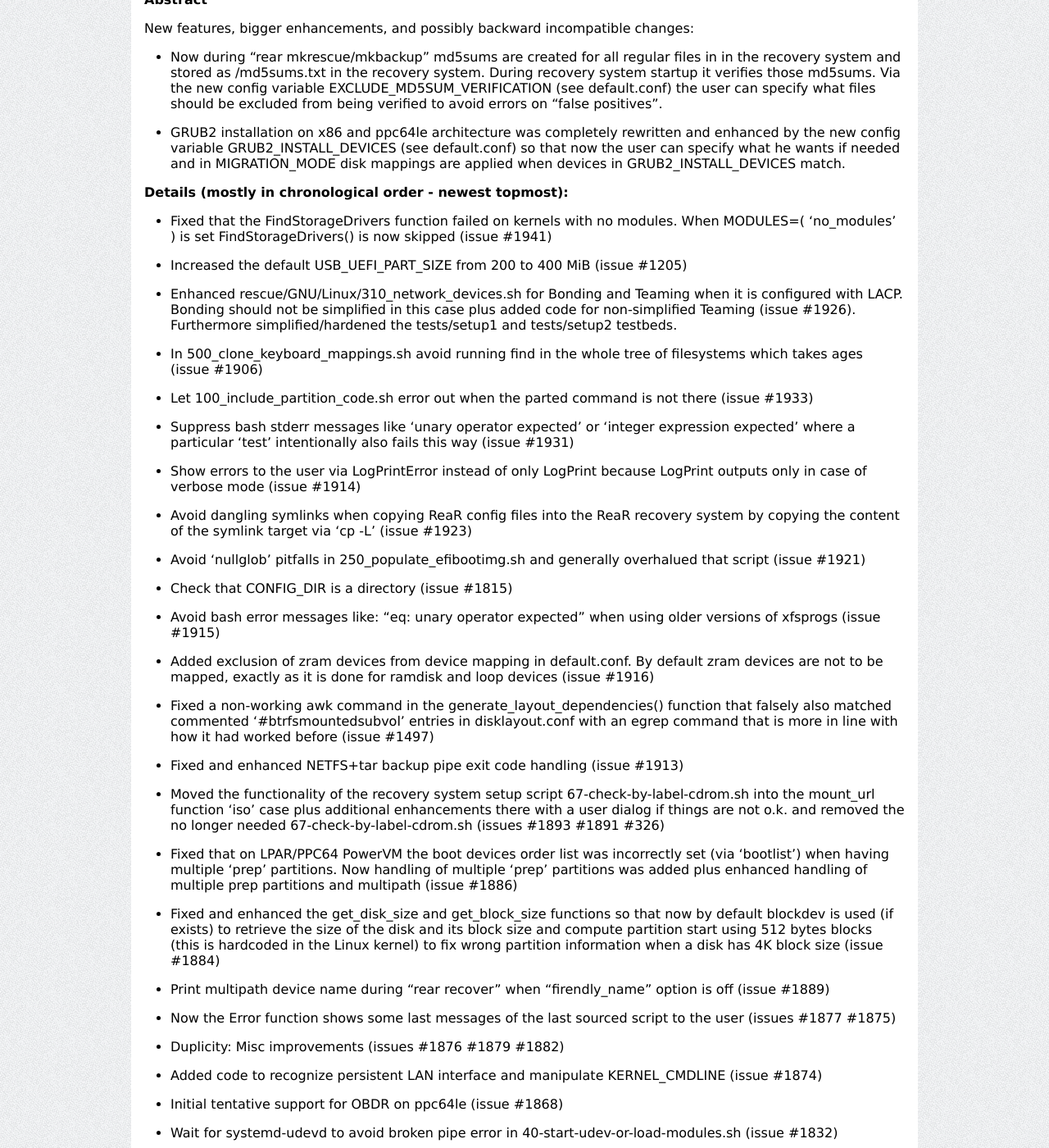
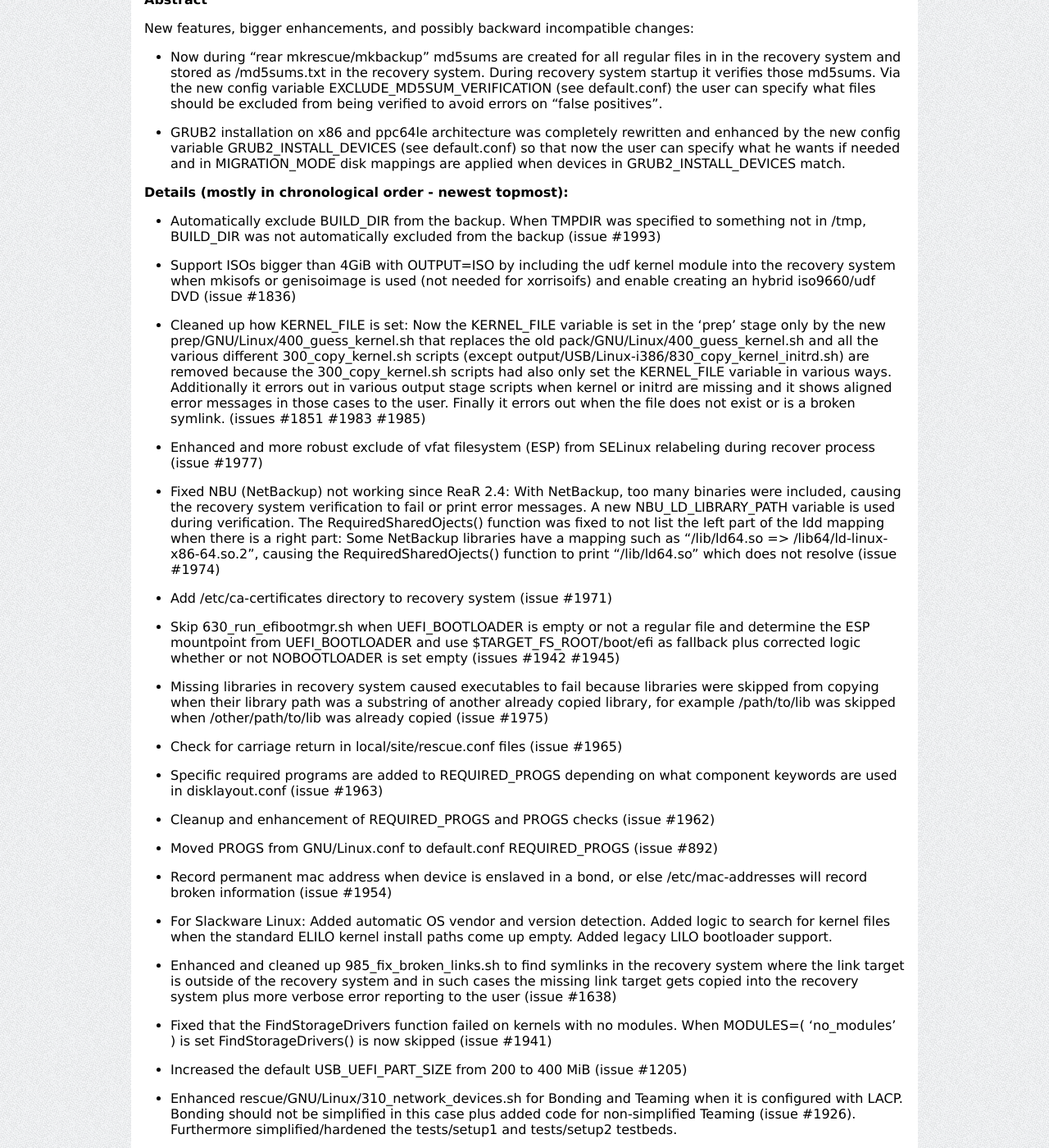
Before and after one commit to rear/rear.github.com, a Jekyll site: the page built from documentation/release-notes-2-5.md, in a window 1280 px wide and 1400 px high, scrolled down 3057 px. Shown: the whole window at 82% size. Built offline with Jekyll 4.4.1, drawn with Linux system fonts in a browser that asks for light colours; comment, search, counter and statistics services are not loaded.

Commit message:
Update release-notes-2-5.md
Added some latest changes to the "Details" part of "Version 2.5"

```diff
--- a/documentation/release-notes-2-5.md
+++ b/documentation/release-notes-2-5.md
@@ -189,6 +189,36 @@
 disk mappings are applied when devices in GRUB2_INSTALL_DEVICES match.
 
 #### Details (mostly in chronological order - newest topmost):
+
+* Automatically exclude BUILD_DIR from the backup. When TMPDIR was specified to something not in /tmp, BUILD_DIR was not automatically excluded from the backup (issue #1993)
+
+* Support ISOs bigger than 4GiB with OUTPUT=ISO by including the udf kernel module into the recovery system when mkisofs or genisoimage is used (not needed for xorrisoifs) and enable creating an hybrid iso9660/udf DVD (issue #1836)
+
+* Cleaned up how KERNEL_FILE is set: Now the KERNEL_FILE variable is set in the 'prep' stage only by the new prep/GNU/Linux/400_guess_kernel.sh that replaces the old pack/GNU/Linux/400_guess_kernel.sh  and all the various different 300_copy_kernel.sh scripts (except output/USB/Linux-i386/830_copy_kernel_initrd.sh) are removed because the 300_copy_kernel.sh scripts had also only set the KERNEL_FILE variable in various ways. Additionally it errors out in various output stage scripts when kernel or initrd are missing and it shows aligned error messages in those cases to the user. Finally it errors out when the file does not exist or is a broken symlink. (issues #1851 #1983 #1985)
+
+* Enhanced and more robust exclude of vfat filesystem (ESP) from SELinux relabeling during recover process (issue #1977)
+
+* Fixed NBU (NetBackup) not working since ReaR 2.4: With NetBackup, too many binaries were included, causing the recovery system verification to fail or print error messages. A new NBU_LD_LIBRARY_PATH variable is used during verification. The RequiredSharedOjects() function was fixed to not list the left part of the ldd mapping when there is a right part: Some NetBackup libraries have a mapping such as "/lib/ld64.so => /lib64/ld-linux-x86-64.so.2", causing the RequiredSharedOjects() function to print "/lib/ld64.so" which does not resolve (issue #1974)
+
+* Add /etc/ca-certificates directory to recovery system (issue #1971)
+
+* Skip 630_run_efibootmgr.sh when UEFI_BOOTLOADER is empty or not a regular file and determine the ESP mountpoint from UEFI_BOOTLOADER and use $TARGET_FS_ROOT/boot/efi as fallback plus corrected logic whether or not NOBOOTLOADER is set empty (issues #1942 #1945)
+
+* Missing libraries in recovery system caused executables to fail because libraries were skipped from copying when their library path was a substring of another already copied library, for example /path/to/lib was skipped when /other/path/to/lib was already copied (issue #1975)
+
+* Check for carriage return in local/site/rescue.conf files (issue #1965)
+
+* Specific required programs are added to REQUIRED_PROGS depending on what component keywords are used in disklayout.conf (issue #1963)
+
+* Cleanup and enhancement of REQUIRED_PROGS and PROGS checks (issue #1962)
+
+* Moved PROGS from GNU/Linux.conf to default.conf REQUIRED_PROGS (issue #892)
+
+* Record permanent mac address when device is enslaved in a bond, or else /etc/mac-addresses will record broken information (issue #1954)
+
+* For Slackware Linux: Added automatic OS vendor and version detection. Added logic to search for kernel files when the standard ELILO kernel install paths come up empty. Added legacy LILO bootloader support.
+
+* Enhanced and cleaned up 985_fix_broken_links.sh to find symlinks in the recovery system where the link target is outside of the recovery system and in such cases the missing link target gets copied into the recovery system plus more verbose error reporting to the user (issue #1638)
 
 * Fixed that the FindStorageDrivers function failed on kernels with no modules.
 When MODULES=( 'no_modules' ) is set FindStorageDrivers() is now skipped (issue #1941)
```
